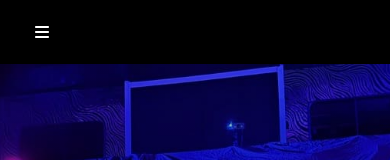
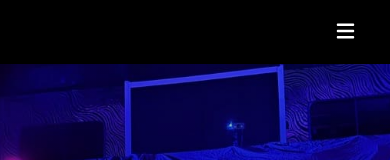
Before and after one commit to thelvp/thimssen, a React (Vite) app: page / in a window 390 px wide. Shown: the top 160 px of the page. Built offline with nearby package versions, Linux system fonts and the light colour scheme; the HTML template or start-up script is replaced by a standard one.

Commit message:
Update mobile navbar - icon placement

```diff
--- a/src/components/Navbar/MobileNavbarMenu.tsx
+++ b/src/components/Navbar/MobileNavbarMenu.tsx
@@ -23,7 +23,7 @@ export const MobileNavbarMenu = () => {
       >
         <FontAwesomeIcon
           icon={faBars}
-          className="interactive focus-ring px-4 text-white sm:text-2xl"
+          className="interactive focus-ring px-4 text-xl text-white"
         />
       </button>
 
--- a/src/components/Navbar/Navbar.tsx
+++ b/src/components/Navbar/Navbar.tsx
@@ -26,7 +26,7 @@ export const Navbar = () => {
 
       {/* Mobile */}
       {isMobile && (
-        <div className="fixed top-0 z-20 flex w-full items-center justify-between bg-black px-4 py-5">
+        <div className="fixed top-0 z-20 flex w-full items-center justify-end bg-black px-4 py-5">
           <MobileNavbarMenu />
         </div>
       )}
```
